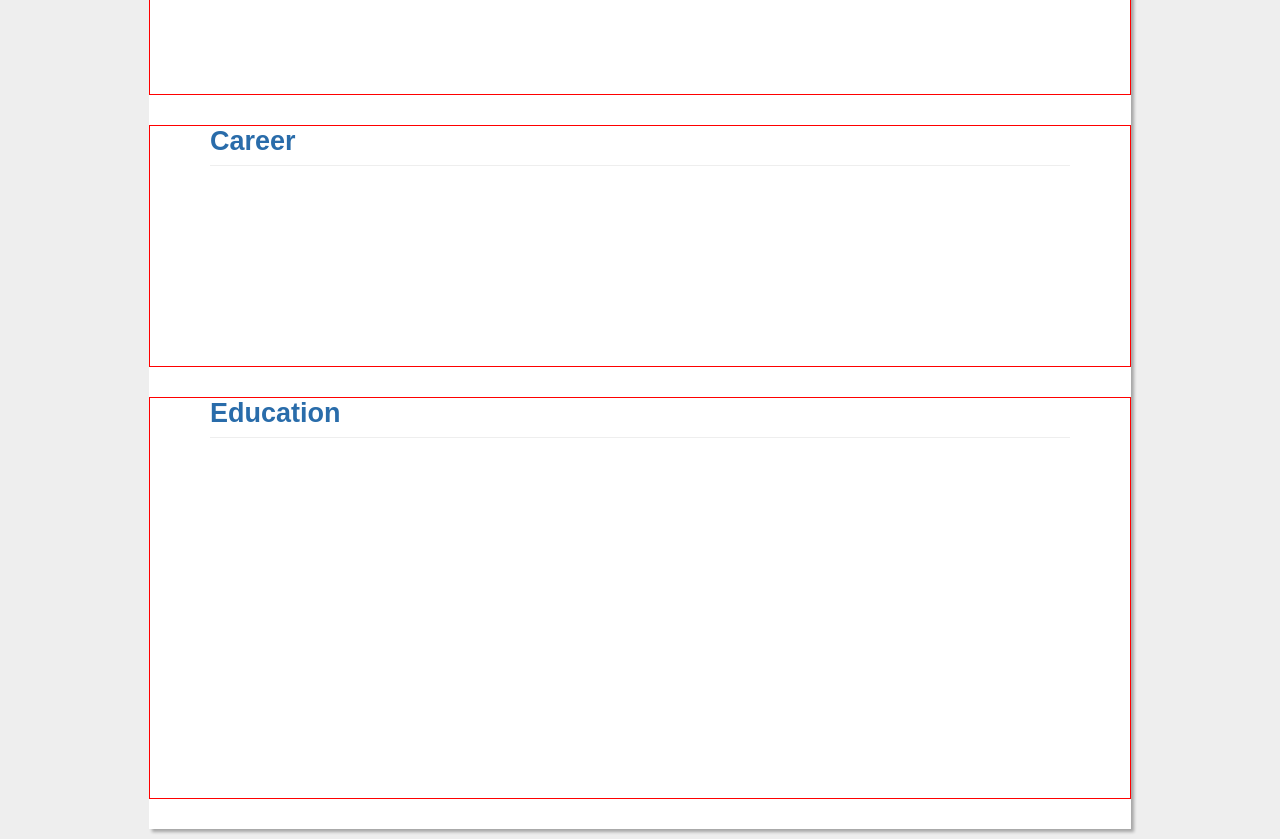
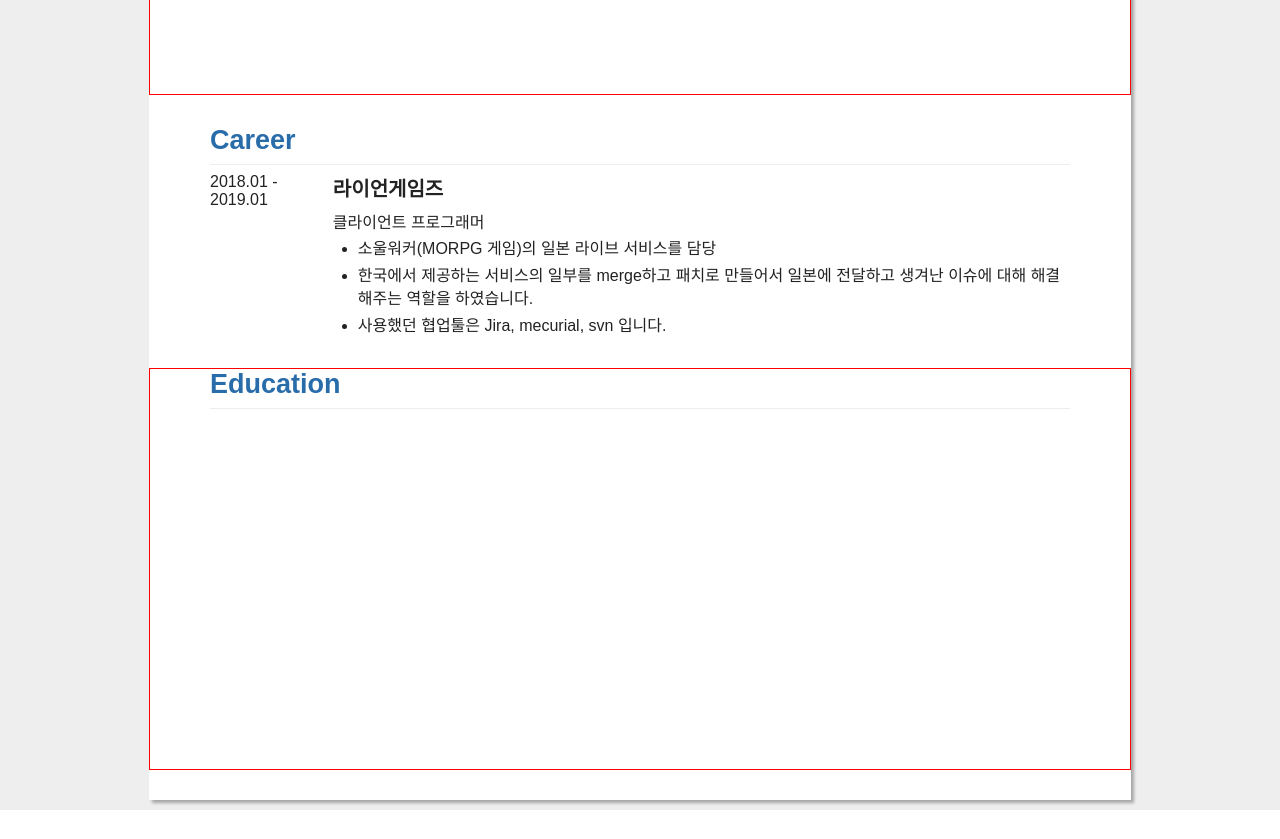
Before and after one commit to josunyjostar/resume_from_scratch, a React app in the folder client/: page / in a window 1280 px wide. Shown: the part 1180-2019 px from the top of the page. After the commit the page ends 1990 px from the top, so only its background shows below. Built offline with nearby package versions, Linux system fonts and the light colour scheme.

Commit message:
Feat : career component 작성

```diff
--- a/client/src/components/06.career/Career.tsx
+++ b/client/src/components/06.career/Career.tsx
@@ -1,19 +1,36 @@
-import styled from "styled-components";
 import Inner from "../00.common/Inner.styled";
 import SubTitle from "../00.common/SubTitle";
 import Hr from "../00.common/Hr.styled";
-const Container = styled.section`
-  border: 1px solid red;
+import { CareerProps } from "../components.model";
+import Container from "./Careet.styled";
+interface Props {
+  data: CareerProps;
+}
 
-  height: 30vh;
-`;
-
-function Career() {
+function Career({ data: { data } }: Props) {
   return (
     <Container>
       <Inner>
         <SubTitle subtitle="Career" />
         <Hr />
+        {data.map(({ leftSection: { period }, rightSection: { name, team, desc } }, i) => {
+          return (
+            <div key={i} className="content">
+              <div className="left">
+                <span>{period}</span>
+              </div>
+              <div className="right">
+                <h6>{name}</h6>
+                <p>{team}</p>
+                <ul>
+                  {desc.map((v, i) => {
+                    return <li key={i}>{v}</li>;
+                  })}
+                </ul>
+              </div>
+            </div>
+          );
+        })}
       </Inner>
     </Container>
   );
--- /dev/null
+++ b/client/src/components/06.career/Careet.styled.ts
@@ -0,0 +1,67 @@
+import styled from "styled-components";
+const Container = styled.section`
+  /* border: 1px solid red; */
+
+  .content {
+    display: flex;
+    /* border: 1px solid red; */
+    .left {
+      flex: 1;
+      /* border: 1px solid blue; */
+    }
+    .right {
+      flex: 6;
+      /* border: 1px solid blue; */
+      h6 {
+        font-size: 20px;
+        font-weight: bold;
+      }
+      p {
+        margin-top: 7px;
+        margin-bottom: 5px;
+      }
+      ul {
+        padding-left: 25px;
+        margin: 0;
+
+        li {
+          margin-top: 5px;
+          line-height: 1.4;
+        }
+      }
+    }
+  }
+
+  @media screen and (max-width: 767px) {
+    font-size: ${(props) => props.theme.contentfontSize_mobile};
+    padding: 0 5px;
+    .content {
+      display: flex;
+      /* border: 1px solid red; */
+      .left {
+        flex: 1;
+        /* border: 1px solid blue; */
+      }
+      .right {
+        padding-left: 10px;
+        flex: 4;
+        /* border: 1px solid blue; */
+        h6 {
+          font-size: 15px;
+        }
+        p {
+          margin-bottom: 8px;
+        }
+        ul {
+          padding-left: 18px;
+        }
+      }
+    }
+  }
+
+  @media (min-width: 768px) and (max-width: 1024px) {
+    font-size: ${(props) => props.theme.contentfontSize_tablet};
+  }
+`;
+
+export default Container;
--- a/client/src/page/Resume.tsx
+++ b/client/src/page/Resume.tsx
@@ -1,5 +1,5 @@
 import { Header, Contact, Introduction, Skills, Portfolio, Career, Education } from "../components";
-import { HeaderProps, ContactProps, IntroProps, SkillsProps } from "../components/components.model";
+import { HeaderProps, ContactProps, IntroProps, SkillsProps, CareerProps } from "../components/components.model";
 import styled from "styled-components";
 
 const Container = styled.div`
@@ -33,7 +33,7 @@ function Resume({ data }: Data) {
       <Introduction data={data.get("introduction")! as IntroProps} />
       <Skills data={data.get("skills")! as SkillsProps} />
       <Portfolio />
-      <Career />
+      <Career data={data.get("career")! as CareerProps} />
       <Education />
     </Container>
   );
--- a/client/src/resources/resume.ts
+++ b/client/src/resources/resume.ts
@@ -32,10 +32,31 @@ const skills = {
   parenthesis: "상기 단순 기술 나열은 요약 정도로만 봐주시고 자세한 부분은 포트폴리오에서 봐주시면 감사하겠습니다.",
 };
 
+const career = {
+  data: [
+    {
+      leftSection: {
+        period: "2018.01 - 2019.01",
+      },
+
+      rightSection: {
+        name: "라이언게임즈",
+        team: "클라이언트 프로그래머",
+        desc: [
+          "소울워커(MORPG 게임)의 일본 라이브 서비스를 담당",
+          "한국에서 제공하는 서비스의 일부를 merge하고 패치로 만들어서 일본에 전달하고 생겨난 이슈에 대해 해결해주는 역할을 하였습니다.",
+          "사용했던 협업툴은 Jira, mecurial, svn 입니다.",
+        ],
+      },
+    },
+  ],
+};
+
 const data = new Map<string, object>();
 data.set("header", header);
 data.set("contact", contact);
 data.set("introduction", introduction);
 data.set("skills", skills);
+data.set("career", career);
 
 export default data;
```
Also changed, not shown: client/src/components/components.model.ts (+9 -0 lines).
